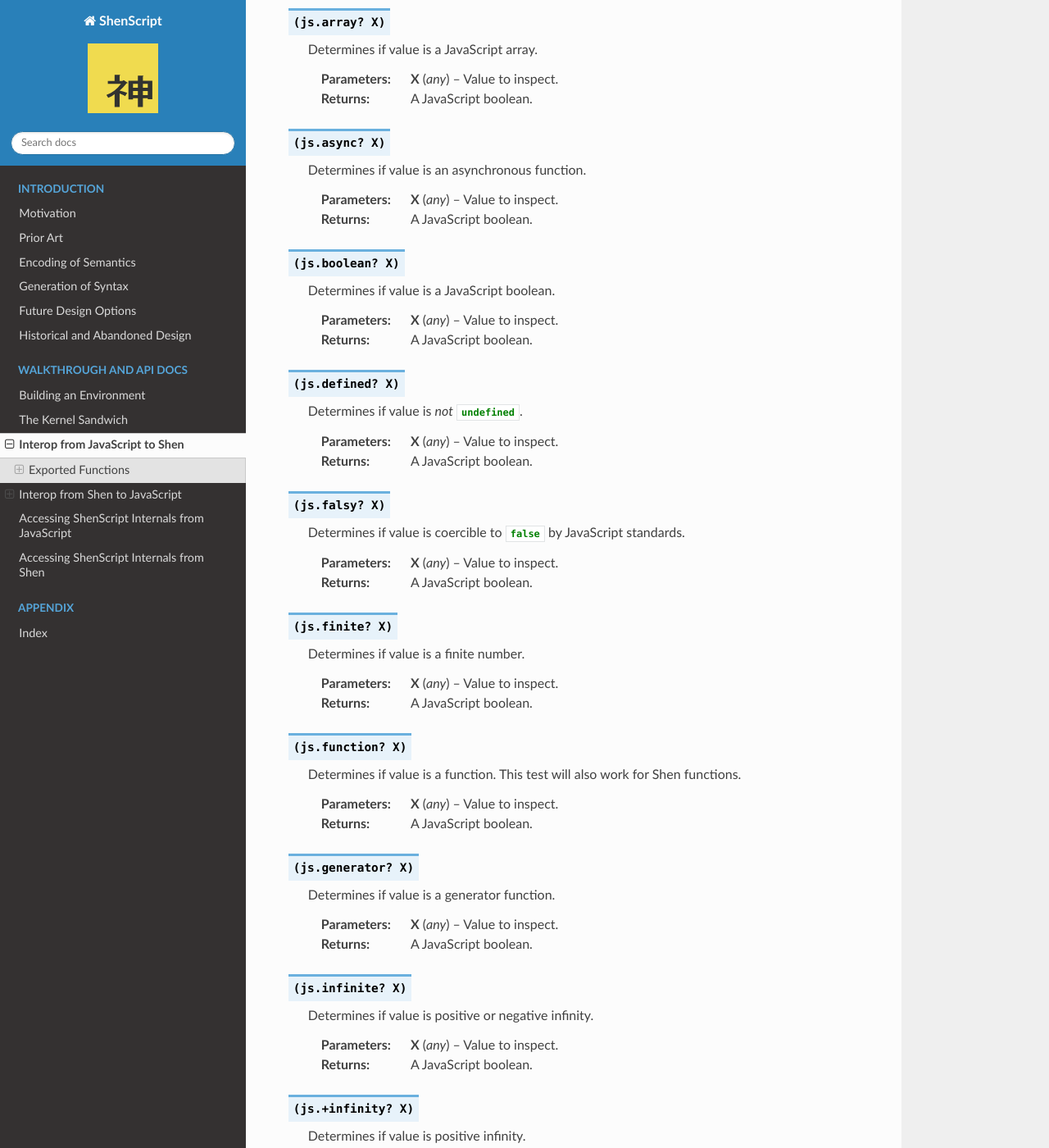
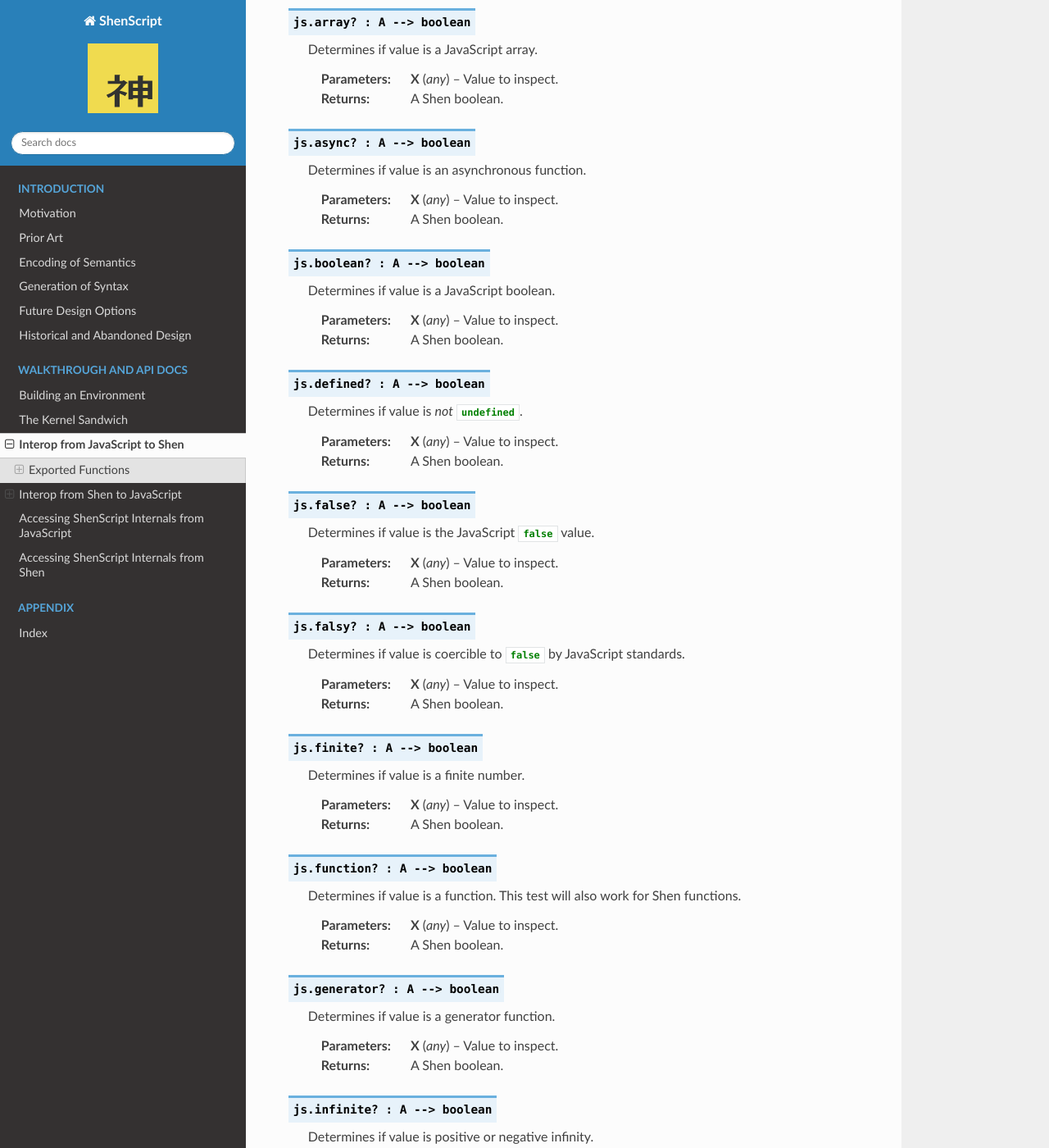
Before and after one commit to rkoeninger/ShenScript, a Sphinx documentation site: the page built from docs/interop.rst, in a window 1280 px wide and 1400 px high, scrolled down 16232 px. Shown: the whole window at 82% size. Built offline with Sphinx 7.4.7 and the Read the Docs theme 2.0.0, drawn with Linux system fonts in a browser that asks for light colours; some of the changed text lies outside the part shown.

Commit message:
Made recognisors typed, added js.true? and js.false?

```diff
--- a/docs/interop.rst
+++ b/docs/interop.rst
@@ -672,145 +672,159 @@ Idle symbols can be used for property names, but they will represented with inte
 Recognisor Functions
 --------------------
 
-.. function:: (js.array? X)
+.. function:: js.array? : A --> boolean
 
    Determines if value is a JavaScript array.
 
    :param any X: Value to inspect.
-   :returns:     A JavaScript boolean.
+   :returns:     A Shen boolean.
 
-.. function:: (js.async? X)
+.. function:: js.async? : A --> boolean
 
    Determines if value is an asynchronous function.
 
    :param any X: Value to inspect.
-   :returns:     A JavaScript boolean.
+   :returns:     A Shen boolean.
 
-.. function:: (js.boolean? X)
+.. function:: js.boolean? : A --> boolean
 
    Determines if value is a JavaScript boolean.
 
    :param any X: Value to inspect.
-   :returns:     A JavaScript boolean.
+   :returns:     A Shen boolean.
 
-.. function:: (js.defined? X)
+.. function:: js.defined? : A --> boolean
 
    Determines if value is *not* :js:`undefined`.
 
    :param any X: Value to inspect.
-   :returns:     A JavaScript boolean.
+   :returns:     A Shen boolean.
 
-.. function:: (js.falsy? X)
+.. function:: js.false? : A --> boolean
+
+   Determines if value is the JavaScript :js:`false` value.
+
+   :param any X: Value to inspect.
+   :returns:     A Shen boolean.
+
+.. function:: js.falsy? : A --> boolean
 
    Determines if value is coercible to :js:`false` by JavaScript standards.
 
    :param any X: Value to inspect.
-   :returns:     A JavaScript boolean.
+   :returns:     A Shen boolean.
 
-.. function:: (js.finite? X)
+.. function:: js.finite? : A --> boolean
 
    Determines if value is a finite number.
 
    :param any X: Value to inspect.
-   :returns:     A JavaScript boolean.
+   :returns:     A Shen boolean.
 
-.. function:: (js.function? X)
+.. function:: js.function? : A --> boolean
 
    Determines if value is a function. This test will also work for Shen functions.
 
    :param any X: Value to inspect.
-   :returns:     A JavaScript boolean.
+   :returns:     A Shen boolean.
 
-.. function:: (js.generator? X)
+.. function:: js.generator? : A --> boolean
 
    Determines if value is a generator function.
 
    :param any X: Value to inspect.
-   :returns:     A JavaScript boolean.
+   :returns:     A Shen boolean.
 
-.. function:: (js.infinite? X)
+.. function:: js.infinite? : A --> boolean
 
    Determines if value is positive or negative infinity.
 
    :param any X: Value to inspect.
-   :returns:     A JavaScript boolean.
+   :returns:     A Shen boolean.
 
-.. function:: (js.+infinity? X)
+.. function:: js.+infinity? : A --> boolean
 
    Determines if value is positive infinity.
 
    :param any X: Value to inspect.
-   :returns:     A JavaScript boolean.
+   :returns:     A Shen boolean.
 
-.. function:: (js.-infinity? X)
+.. function:: js.-infinity? : A --> boolean
 
    Determines if value is negative infinity.
 
    :param any X: Value to inspect.
-   :returns:     A JavaScript boolean.
+   :returns:     A Shen boolean.
 
-.. function:: (js.integer? X)
+.. function:: js.integer? : A --> boolean
 
    Determines if value is an integer.
 
    :param any X: Value to inspect.
-   :returns:     A JavaScript boolean.
+   :returns:     A Shen boolean.
 
-.. function:: (js.+integer? X)
+.. function:: js.+integer? : A --> boolean
 
    Determines if value is a positive integer.
 
    :param any X: Value to inspect.
-   :returns:     A JavaScript boolean.
+   :returns:     A Shen boolean.
 
-.. function:: (js.-integer? X)
+.. function:: js.-integer? : A --> boolean
 
    Determines if value is a negative integer.
 
    :param any X: Value to inspect.
-   :returns:     A JavaScript boolean.
+   :returns:     A Shen boolean.
 
-.. function:: (js.nan? X)
+.. function:: js.nan? : A --> boolean
 
    Determines if value is :js:`NaN` (not-a-number) which will normally not be equal to itself according to the :js:`===` operator.
 
    :param any X: Value to inspect.
-   :returns:     A JavaScript boolean.
+   :returns:     A Shen boolean.
 
-.. function:: (js.null? X)
+.. function:: js.null? : A --> boolean
 
    Determines if value is :js:`null`.
 
    :param any X: Value to inspect.
-   :returns:     A JavaScript boolean.
+   :returns:     A Shen boolean.
 
-.. function:: (js.object? X)
+.. function:: js.object? : A --> boolean
 
    Determines if value is an object with the direct protoype :js:`Object` which means it is probably the product of object literal syntax.
 
    :param any X: Value to inspect.
-   :returns:     A JavaScript boolean.
+   :returns:     A Shen boolean.
 
-.. function:: (js.symbol? X)
+.. function:: js.symbol? : A --> boolean
 
    Determines if a value is a JavaScript symbol. Shen symbols are represented with JS symbols, so this test will pass for idle symbols as well.
 
    :param any X: Value to inspect.
-   :returns:     A JavaScript boolean.
+   :returns:     A Shen boolean.
 
-.. function:: (js.truthy? X)
+.. function:: js.true? : A --> boolean
+
+   Determines if value is the JavaScript :js:`true` value.
+
+   :param any X: Value to inspect.
+   :returns:     A Shen boolean.
+
+.. function:: js.truthy? : A --> boolean
 
    Determines if value is coercible to :js:`true` by JavaScript standards.
 
    :param any X: Value to inspect.
-   :returns:     A JavaScript boolean.
+   :returns:     A Shen boolean.
 
-.. function:: (js.undefined? X)
+.. function:: js.undefined? : A --> boolean
 
    Determines if value is :js:`undefined`.
 
    :param any X: Value to inspect.
-   :returns:     A JavaScript boolean.
+   :returns:     A Shen boolean.
 
 Parallel Functions
 ------------------
```
Also changed, not shown: 1 other file.
